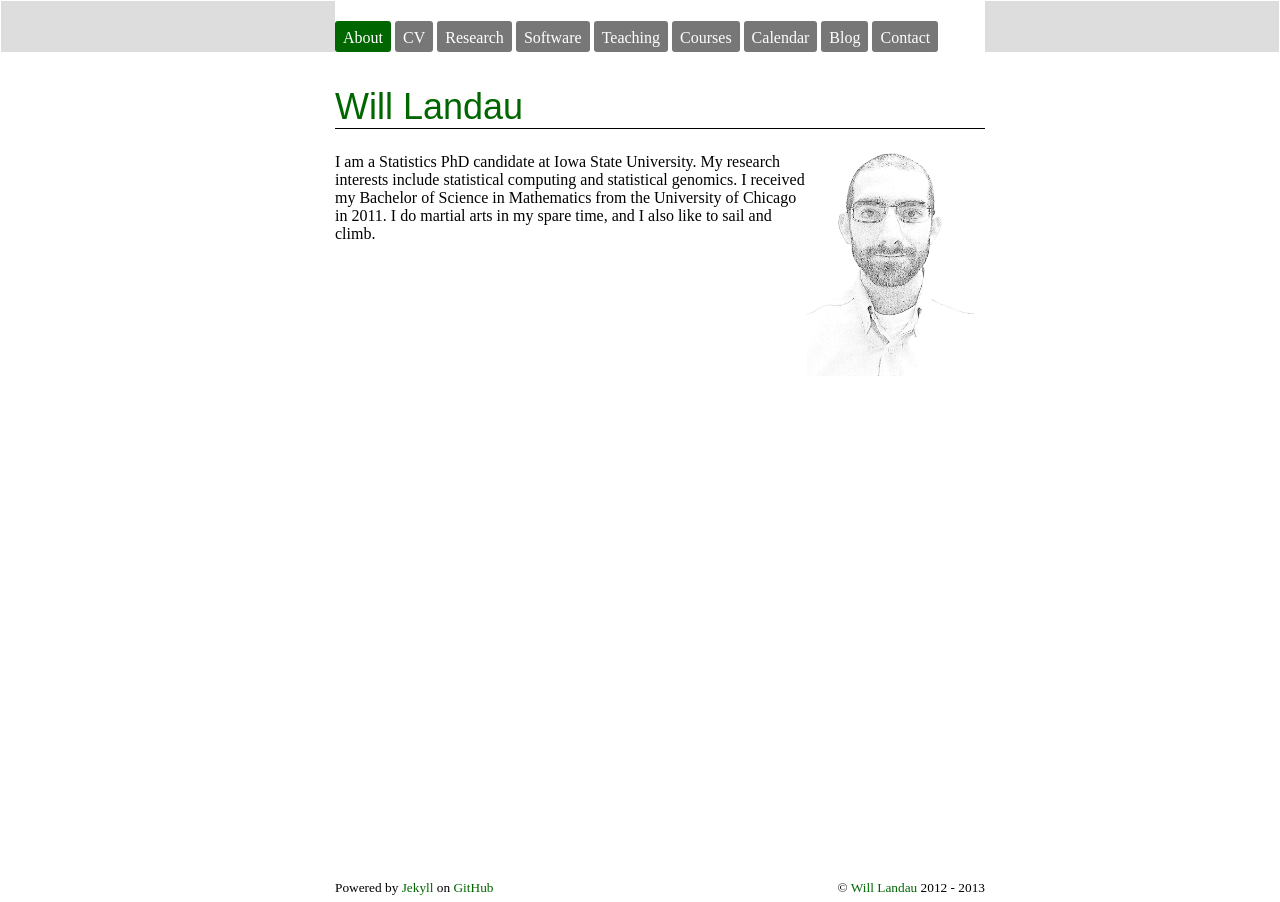
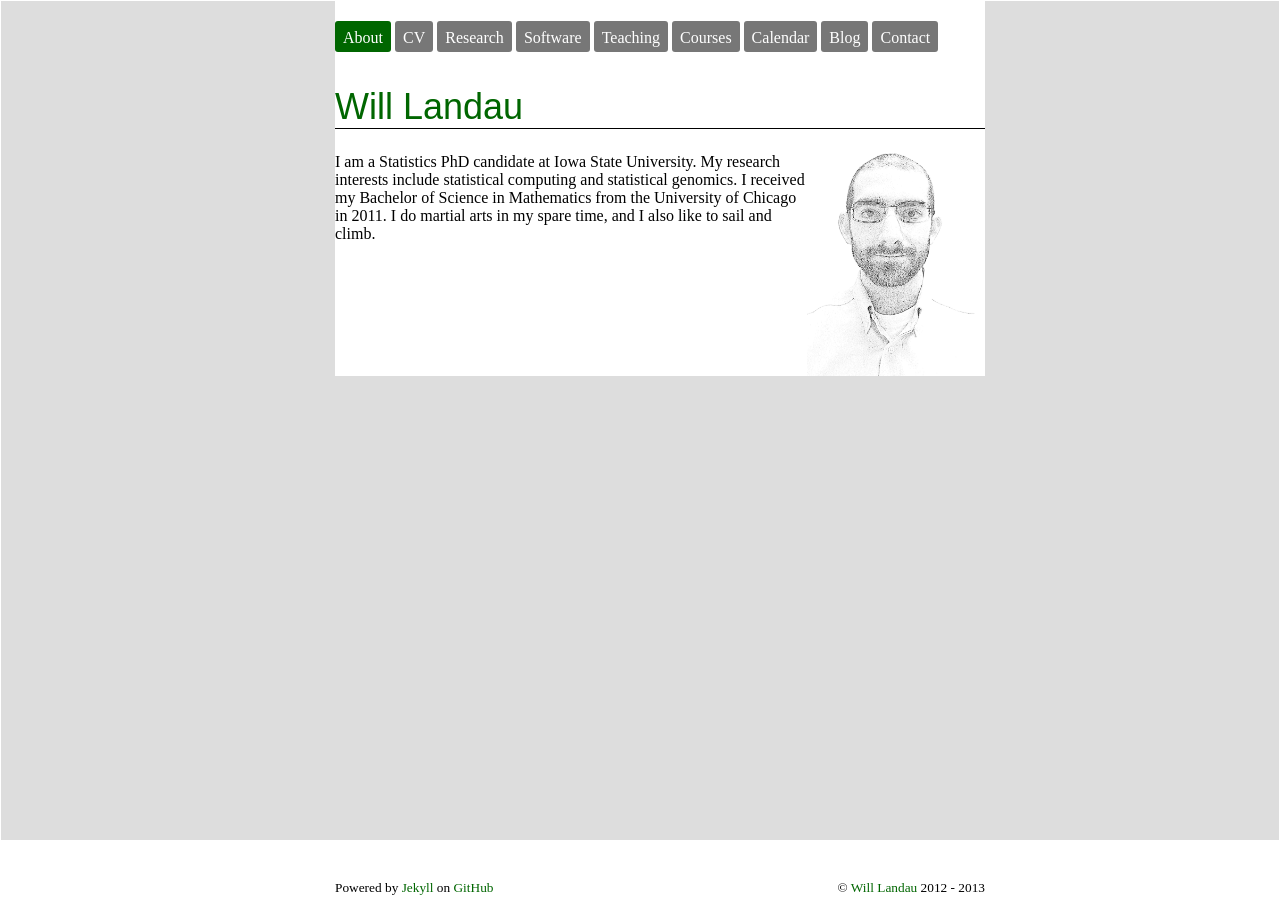
Before and after one commit to wlandau/wlandau.github.io, a Jekyll site: the page built from index.html, in a window 1280 px wide. Built offline with Jekyll 4.4.1, drawn with Linux system fonts in a browser that asks for light colours; nearby versions of some CDN libraries.

```diff
--- a/css/wml-custom.css
+++ b/css/wml-custom.css
@@ -141,11 +141,11 @@
 }
 
 #main{
-  background: white;
+  background: #DDDDDD;
 }
 
 #main-content{
-  background: none;
+  background: white;
   color: black;
   padding-top: 10px;
 }
```
